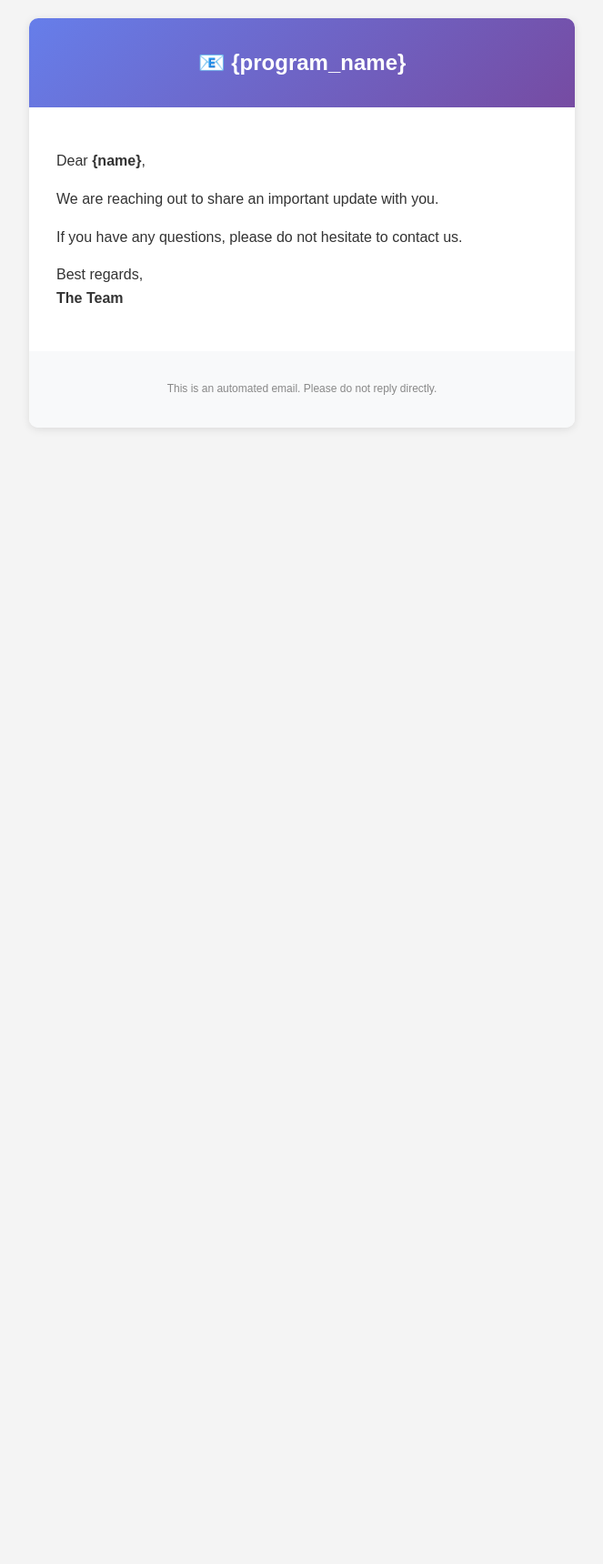
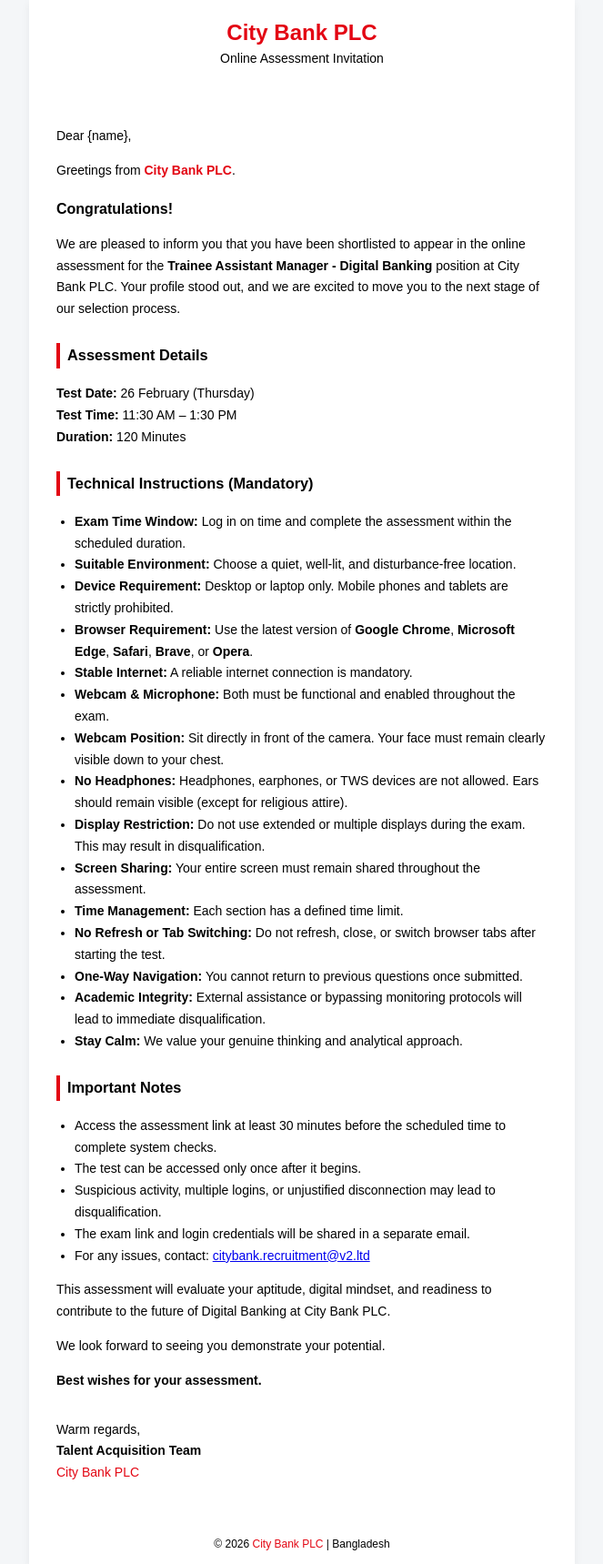
Before and after one commit to hasan-mohammad-bd/exam-email-sender, a Python web app: template templates/general_template.html in a window 1280 px wide. Shown: the whole page at 91% size, without its empty margins (308-971 px from the left). Before the commit the page ends 472 px from the top, so only its background shows below. Run offline with Jinja, Linux system fonts and the light colour scheme; the template is opened without the code that fills it, so the values that code supplies are empty.

Commit message:
added the template

```diff
--- a/app.py
+++ b/app.py
@@ -69,7 +69,7 @@ def init_session_state():
         'email_results': [],
         'file_errors': [],
         'email_template': TemplateManager.get_default_template(),
-        'email_subject': '🎓 Your Exam Portal Access Link - {program_name}',
+        'email_subject': 'Invitation to Online Assessment | TAM – Digital Banking | 26 February',
         'program_id': int(Config.DEFAULT_PROGRAM_ID) if Config.DEFAULT_PROGRAM_ID else 1,
         'round_id': int(Config.DEFAULT_ROUND_ID) if Config.DEFAULT_ROUND_ID else 1,
         'session_time': Config.DEFAULT_SESSION_TIME or '730h',
@@ -493,10 +493,10 @@ with tab4:
         if st.button("🔄 Reset to Default Template"):
             if st.session_state.skip_link_generation:
                 st.session_state.email_template = TemplateManager.get_general_email_template()
-                st.session_state.email_subject = '📧 {program_name}'
+                st.session_state.email_subject = 'Invitation to Online Assessment | TAM – Digital Banking | 26 February'
             else:
                 st.session_state.email_template = TemplateManager.get_default_template()
-                st.session_state.email_subject = '🎓 Your Exam Portal Access Link - {program_name}'
+                st.session_state.email_subject = 'Invitation to Online Assessment | TAM – Digital Banking | 26 February'
             st.rerun()
 
     with col_preview:
--- a/templates/general_template.html
+++ b/templates/general_template.html
@@ -2,63 +2,181 @@
 <html>
 <head>
 <meta charset="UTF-8">
+<meta name="viewport" content="width=device-width, initial-scale=1.0">
+<title>Online Assessment Invitation - City Bank PLC</title>
+
 <style>
-        body {
-            font-family: Arial, sans-serif;
-            line-height: 1.6;
-            color: #333;
-            max-width: 600px;
-            margin: 0 auto;
-            padding: 20px;
-            background-color: #f4f4f4;
+body{
+    margin:0 !important;
+    padding:0 !important;
+    background-color:#f4f6f8;
+    font-family: Arial, Helvetica, sans-serif;
 }
-        .container {
-            background: #ffffff;
-            border-radius: 10px;
-            overflow: hidden;
-            box-shadow: 0 2px 10px rgba(0,0,0,0.1);
+
+table{
+    border-spacing:0;
+    border-collapse:collapse;
 }
-        .header {
-            background: linear-gradient(135deg, #667eea 0%, #764ba2 100%);
-            color: white;
-            padding: 30px;
-            text-align: center;
+
+.container{
+    width:100%;
+    max-width:600px;
+    background:#ffffff;
 }
-        .header h1 {
-            margin: 0;
-            font-size: 24px;
+
+.content-padding{
+    padding:30px;
 }
-        .content {
-            padding: 30px;
+
+.heading-border{
+    border-left:4px solid #E30613;
+    padding-left:8px;
 }
-        .footer {
-            background: #f8f9fa;
-            padding: 20px;
-            text-align: center;
-            font-size: 12px;
-            color: #888;
+
+@media screen and (max-width:600px){
+
+    .container{
+        width:100% !important;
+    }
+
+    .content-padding{
+        padding:20px !important;
+    }
+
+    h2{
+        font-size:20px !important;
+    }
+
+    h3{
+        font-size:16px !important;
+    }
+
+    p, li{
+        font-size:14px !important;
+        line-height:1.6 !important;
+    }
 }
 </style>
 </head>
-<body>
-    <div class="container">
-        <div class="header">
-            <h1>📧 {program_name}</h1>
-        </div>
 
-        <div class="content">
-            <p>Dear <strong>{name}</strong>,</p>
+<body><!-- Outer Wrapper -->
+<table width="100%" cellpadding="0" cellspacing="0" bgcolor="#f4f6f8">
+<tbody><tr>
+<td align="center">
 
-            <p>We are reaching out to share an important update with you.</p>
+<!-- Main Container -->
+<table class="container" width="600" cellpadding="0" cellspacing="0" style="box-shadow:0 4px 10px rgba(0,0,0,0.06);">
 
-            <p>If you have any questions, please do not hesitate to contact us.</p>
+<!-- Header -->
+<tbody><tr>
+<td style="background-color:#ffffff; padding:22px; text-align:center;">
+<h2 style="margin:0; font-weight:600; color:#E30613;">City Bank PLC</h2>
+<p style="margin:6px 0 0 0; font-size:14px; color:#000000;">
+Online Assessment Invitation
+</p>
+</td>
+</tr>
 
-            <p>Best regards,<br><strong>The Team</strong></p>
-        </div>
+<!-- Body Content -->
+<tr>
+<td class="content-padding" style="color:#000000; font-size:14px; line-height:1.7;">
 
-        <div class="footer">
-            <p>This is an automated email. Please do not reply directly.</p>
-        </div>
-    </div>
-</body>
+<p>Dear {name},</p>
+
+<p>Greetings from <strong style="color:#E30613;">City Bank PLC</strong>.</p>
+
+<p style="font-size:16px; margin-bottom:5px;">
+<strong>Congratulations!</strong>
+</p>
+
+<p>
+We are pleased to inform you that you have been shortlisted to appear in the online assessment
+for the <strong>Trainee Assistant Manager - Digital Banking</strong> position at City Bank PLC.
+Your profile stood out, and we are excited to move you to the next stage of our selection process.
+</p>
+
+<!-- Assessment Details -->
+<h3 class="heading-border" style="margin-top:25px; color:#000000;">
+Assessment Details
+</h3>
+
+<p>
+<strong>Test Date:</strong> 26 February (Thursday)<br>
+<strong>Test Time:</strong> 11:30 AM – 1:30 PM<br>
+<strong>Duration:</strong> 120 Minutes
+</p>
+
+<!-- Technical Instructions -->
+<h3 class="heading-border" style="margin-top:25px; color:#000000;">
+Technical Instructions (Mandatory)
+</h3>
+
+<ul style="padding-left:20px; margin-top:10px;">
+<li><strong>Exam Time Window:</strong> Log in on time and complete the assessment within the scheduled duration.</li>
+<li><strong>Suitable Environment:</strong> Choose a quiet, well-lit, and disturbance-free location.</li>
+<li><strong>Device Requirement:</strong> Desktop or laptop only. Mobile phones and tablets are strictly prohibited.</li>
+<li><strong>Browser Requirement:</strong> Use the latest version of <b>Google Chrome</b>, <b>Microsoft Edge</b>, <b>Safari</b>, <b>Brave</b>, or <b>Opera</b>.</li>
+<li><strong>Stable Internet:</strong> A reliable internet connection is mandatory.</li>
+<li><strong>Webcam &amp; Microphone:</strong> Both must be functional and enabled throughout the exam.</li>
+<li><strong>Webcam Position:</strong>&nbsp;Sit directly in front of the camera. Your face must remain clearly visible down to your chest.</li>
+<li><strong>No Headphones:</strong> Headphones, earphones, or TWS devices are not allowed. Ears should remain visible (except for religious attire).</li>
+<li><strong>Display Restriction:</strong> Do not use extended or multiple displays during the exam. This may result in disqualification.</li>
+<li><strong>Screen Sharing:</strong> Your entire screen must remain shared throughout the assessment.</li>
+<li><strong>Time Management:</strong> Each section has a defined time limit.</li>
+<li><strong>No Refresh or Tab Switching:</strong> Do not refresh, close, or switch browser tabs after starting the test.</li>
+<li><strong>One-Way Navigation:</strong> You cannot return to previous questions once submitted.</li>
+<li><strong>Academic Integrity:</strong> External assistance or bypassing monitoring protocols will lead to immediate disqualification.</li>
+<li><strong>Stay Calm:</strong> We value your genuine thinking and analytical approach.</li>
+</ul>
+
+<!-- Important Notes -->
+<h3 class="heading-border" style="margin-top:25px; color:#000000;">
+Important Notes
+</h3>
+
+<ul style="padding-left:20px; margin-top:10px;">
+<li>Access the assessment link at least 30 minutes before the scheduled time to complete system checks.</li>
+<li>The test can be accessed only once after it begins.</li>
+<li>Suspicious activity, multiple logins, or unjustified disconnection may lead to disqualification.</li>
+<li>The exam link and login credentials will be shared in a separate email.</li>
+<li>
+For any issues, contact:
+<span style="text-decoration-thickness: initial; text-decoration-style: initial; text-decoration-color: initial;"><a href="mailto:citybank.recruitment@v2.ltd">
+citybank.recruitment@v2.ltd
+</a></span>
+</li>
+</ul>
+
+<p>
+This assessment will evaluate your aptitude, digital mindset, and readiness
+to contribute to the future of Digital Banking at City Bank PLC.
+</p>
+
+<p>We look forward to seeing you demonstrate your potential.</p>
+
+<p style="font-weight:bold;">
+Best wishes for your assessment.
+</p>
+
+<p style="margin-top:30px;">
+Warm regards,<br>
+<strong>Talent Acquisition Team</strong><br>
+<span style="color:#E30613;">City Bank PLC</span>
+</p>
+
+</td>
+</tr>
+
+<!-- Footer -->
+<tr>
+<td style="background-color:#ffffff; padding:15px; text-align:center; font-size:12px; color:#000000;">
+© 2026 <span style="color:#E30613;">City Bank PLC</span> | Bangladesh
+</td>
+</tr>
+
+</tbody></table>
+
+</td>
+</tr>
+</tbody></table></body>
 </html>
```
Lines whose indentation alone changed are shown as unchanged.
